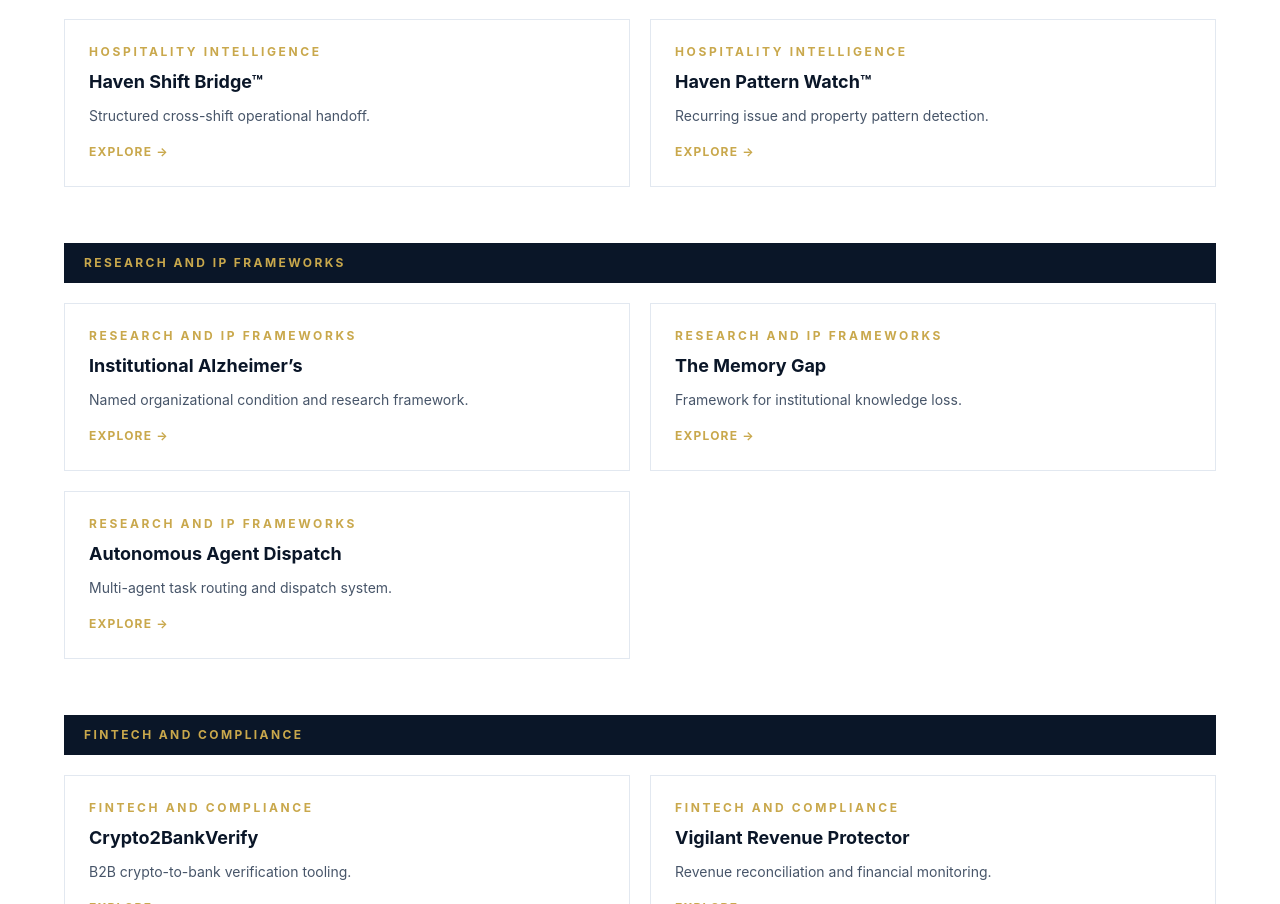
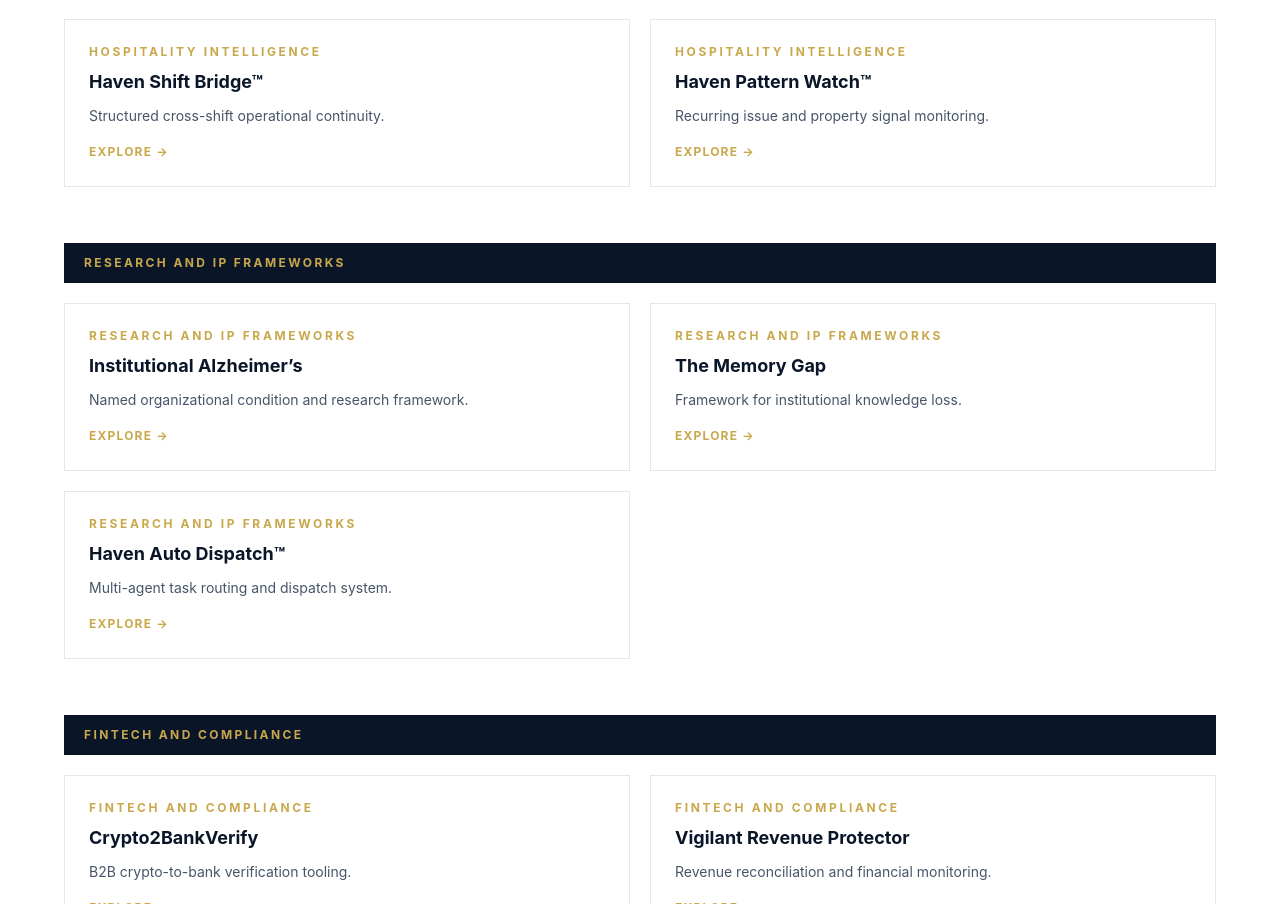
Before and after one commit to clarkpowers2/hccgsa-website, a React (Vite) app: page /portfolio in a window 1280 px wide. Shown: the part 1671-2575 px from the top of the page. Built offline with nearby package versions, Linux system fonts and the light colour scheme.

Commit message:
content: align HCCGSA product branding

```diff
--- a/src/pages/Patents.tsx
+++ b/src/pages/Patents.tsx
@@ -1,4 +1,4 @@
 import SectionLabel from '../components/SectionLabel'
 import StatCard from '../components/StatCard'
-const patents = [['HCCGSA-000', 'Master System Patent — Unified Guest Intelligence OS', 'Master claim and variation coverage.'], ['HCCGSA-001', 'Haven Memory OS / Guest Intelligence OS', 'Core platform patent.'], ['HCCGSA-002', 'Haven Operations Simulator', 'Synthetic validation framework.'], ['HCCGSA-003', 'Prophylactic Recovery Engine', 'Pre-checkout churn prevention.'], ['HCCGSA-004', 'Cross-Department Routing + Autonomous Agent Dispatch', 'Multi-agent task routing.'], ['HCCGSA-005', 'Haven Certified Badge System', 'Five-tier certification framework.'], ['HCCGSA-006', 'Institutional Alzheimer’s Framework', 'Named organizational condition.'], ['HCCGSA-007', 'Mind Reader — AI Analysis Engine', 'Real-time emotion and urgency analysis.'], ['HCCGSA-008', 'Conflict Prevention Algorithm', 'Proactive issue detection.'], ['HCCGSA-009', 'Memory Pulse — Property Health Dashboard', 'Operational health monitoring.'], ['HCCGSA-010', 'Guardian — AI Compliance Monitor', 'Post-processing safety guardrail.'], ['HCCGSA-011', 'QR Code Studio — Guest Intake', 'Frictionless multi-channel intake.'], ['HCCGSA-012', 'Department Messaging System', 'Role-isolated staff communication.']]
+const patents = [['HCCGSA-000', 'Master System Patent — Unified Guest Intelligence OS', 'Master claim and variation coverage.'], ['HCCGSA-001', 'Haven Memory OS / Guest Intelligence OS', 'Core platform patent.'], ['HCCGSA-002', 'Haven Proof Engine', 'Synthetic validation framework.'], ['HCCGSA-003', 'Haven Recovery Engine', 'Pre-checkout churn prevention.'], ['HCCGSA-004', 'Haven Smart Routing + Haven Auto Dispatch', 'Multi-agent task routing.'], ['HCCGSA-005', 'Haven Certified', 'Five-tier certification framework.'], ['HCCGSA-006', 'Institutional Alzheimer’s Framework', 'Named organizational condition.'], ['HCCGSA-007', 'Haven Guest Signal Engine', 'Real-time emotion and urgency analysis.'], ['HCCGSA-008', 'Haven Conflict Shield', 'Proactive issue detection.'], ['HCCGSA-009', 'Haven Property Pulse', 'Operational health monitoring.'], ['HCCGSA-010', 'Haven Guardian', 'Post-processing safety guardrail.'], ['HCCGSA-011', 'Haven Guest Link', 'Frictionless multi-channel intake.'], ['HCCGSA-012', 'Haven Team Signal', 'Role-isolated staff communication.']]
 export default function Patents() { return <div><section className="bg-haven-navy px-6 py-24 text-center text-white"><SectionLabel>Intellectual property</SectionLabel><h1 className="text-4xl font-bold md:text-5xl">IP portfolio</h1><p className="mx-auto mt-6 max-w-2xl text-lg leading-8 text-white/70">13 provisional patent applications covering the Haven Memory OS platform and HCCGSA product suite.</p></section><section className="px-6 py-20"><div className="mx-auto max-w-4xl"><div className="mb-12 grid grid-cols-3 gap-3"><StatCard number="13" label="Applications" /><StatCard number="Aug 2026" label="Priority date" /><StatCard number="12 mo" label="Non-provisional window" /></div><div className="space-y-3">{patents.map(([id, title, note]) => <article key={id} className="flex gap-4 border border-slate-200 p-5 transition hover:border-haven-gold"><span className="h-fit whitespace-nowrap bg-haven-navy px-3 py-1 text-xs font-bold text-haven-gold">{id}</span><div><h2 className="font-bold text-haven-navy">{title}</h2><p className="mt-1 text-sm text-slate-500">{note}</p></div></article>)}</div><div className="mt-10 border-2 border-haven-gold bg-amber-50 p-6"><h2 className="font-bold text-haven-navy">IP clinic outreach</h2><p className="mt-2 text-sm leading-7 text-slate-700">HCCGSA LLC is seeking law school IP clinic assistance with prior art search, claim refinement, and non-provisional filing preparation.</p></div></div></section></div> }
--- a/src/pages/Portfolio.tsx
+++ b/src/pages/Portfolio.tsx
@@ -18,10 +18,10 @@ const groups: PortfolioGroup[] = [
     ['Haven Team Signal™', 'Role-isolated department messaging.'],
     ['Haven Certified™', 'Five-tier property and staff certification.'],
     ['Haven Proof Engine™', 'Synthetic validation and reproducible audit evidence.'],
-    ['Haven Shift Bridge™', 'Structured cross-shift operational handoff.'],
-    ['Haven Pattern Watch™', 'Recurring issue and property pattern detection.'],
+    ['Haven Shift Bridge™', 'Structured cross-shift operational continuity.'],
+    ['Haven Pattern Watch™', 'Recurring issue and property signal monitoring.'],
   ]},
-  { cat: 'Research and IP frameworks', items: [['Institutional Alzheimer’s', 'Named organizational condition and research framework.'], ['The Memory Gap', 'Framework for institutional knowledge loss.'], ['Autonomous Agent Dispatch', 'Multi-agent task routing and dispatch system.']] },
+  { cat: 'Research and IP frameworks', items: [['Institutional Alzheimer’s', 'Named organizational condition and research framework.'], ['The Memory Gap', 'Framework for institutional knowledge loss.'], ['Haven Auto Dispatch™', 'Multi-agent task routing and dispatch system.']] },
   { cat: 'Fintech and compliance', items: [['Crypto2BankVerify', 'B2B crypto-to-bank verification tooling.'], ['Vigilant Revenue Protector', 'Revenue reconciliation and financial monitoring.']] },
   { cat: 'Civic and social technology', items: [['HTAP / FairKey', 'Housing transparency and fair housing audit trails.'], ['FreshSave Pro', 'Food safety and inventory management SaaS.'], ['PremED Scanner', 'Medical pre-screening and documentation tool.']] },
   { cat: 'Communication and connectivity', items: [['EchoConnect', 'Multi-channel communication infrastructure.'], ['PulseLife Agent', 'AI health and wellness agent platform.'], ['ForgeTruth / ForgetTruth', 'Information verification and provenance tracking.']] },
```
Also changed, not shown: src/pages/About.tsx (+1 -1 lines), src/pages/Haven.tsx (+3 -3 lines).
